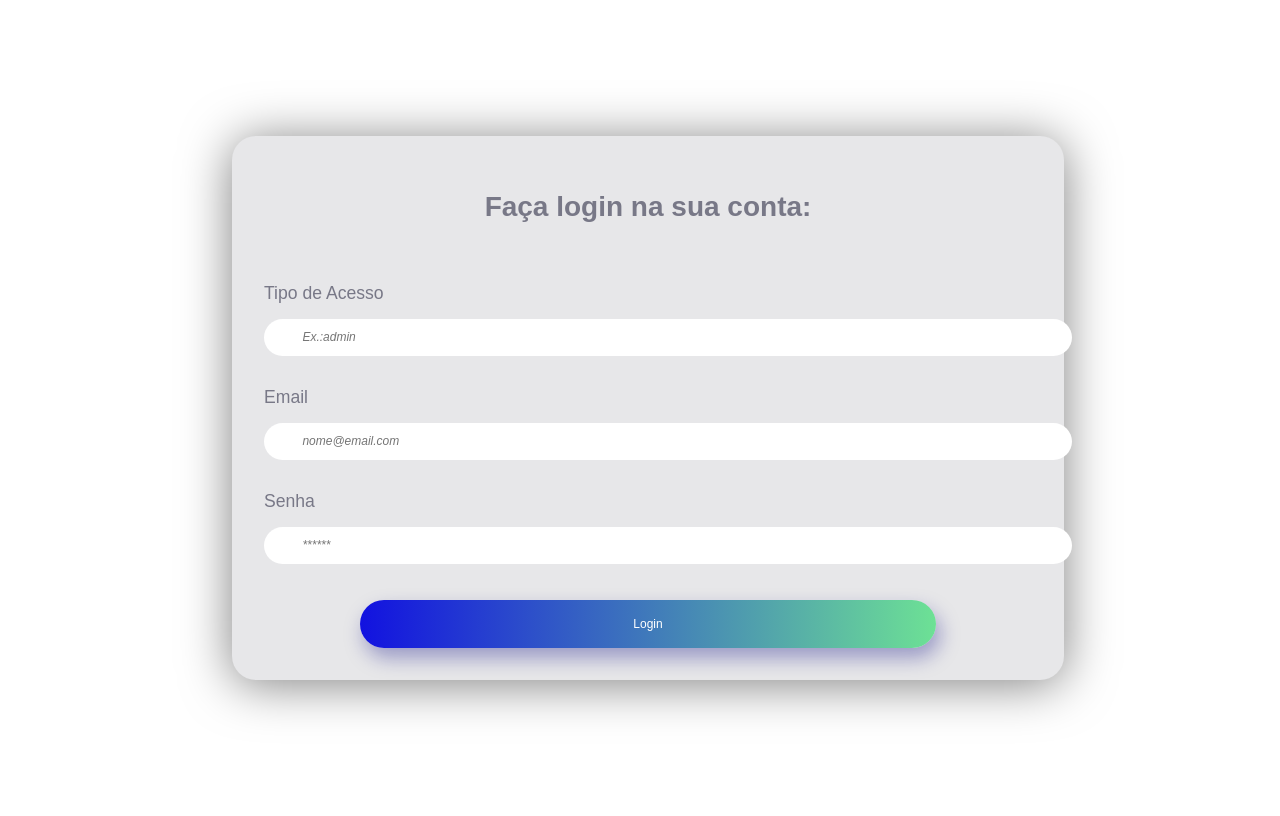
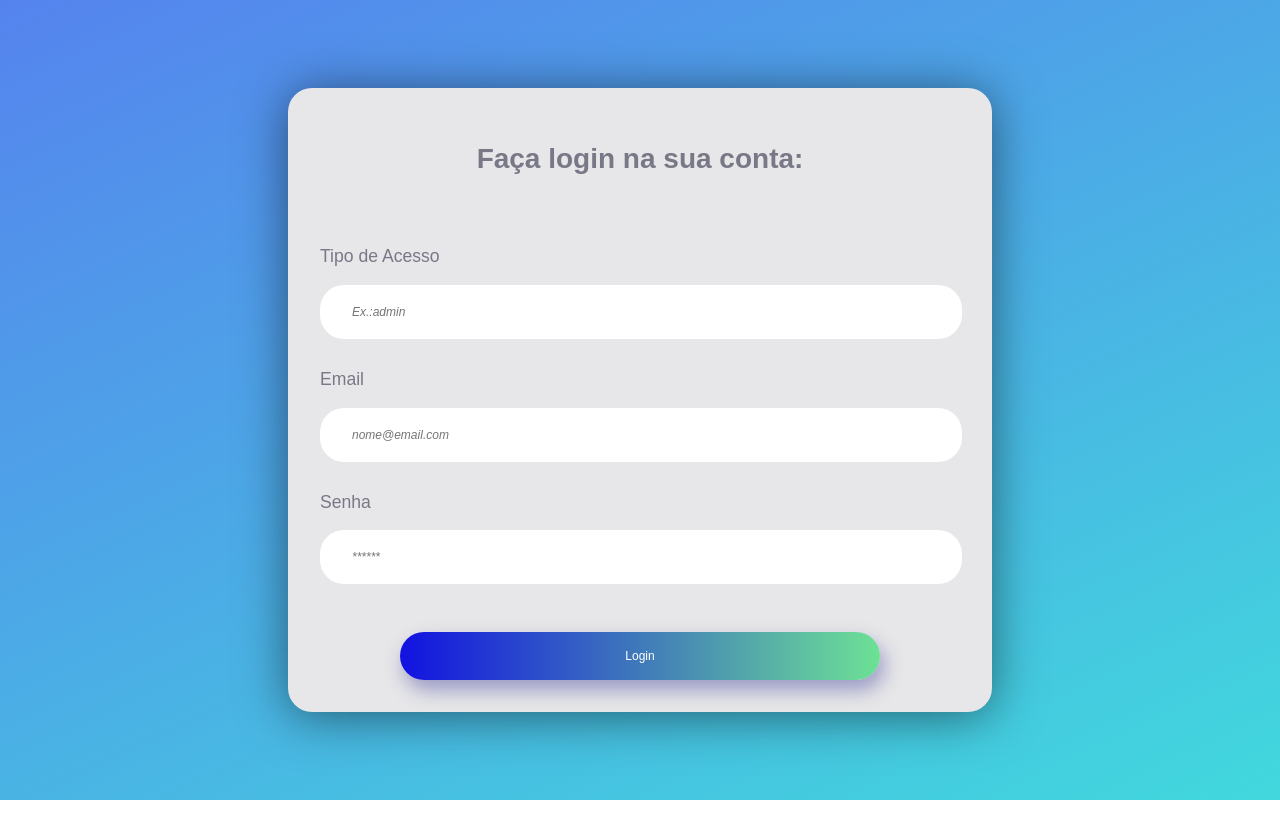
Before and after one commit to thiago-mfernandes/CepCop-React, a React (Create React App) app in the folder cepcop-react/: page /login in a window 1280 px wide. Built offline with nearby package versions, Linux system fonts and the light colour scheme.

Commit message:
Pagina de Login implementada, componentes reutilizados

```diff
--- a/cepcop-react/public/index.html
+++ b/cepcop-react/public/index.html
@@ -17,7 +17,7 @@
     <link rel="stylesheet" href="https://fonts.googleapis.com/css2?family=Fjalla+One&display=swap">
     <title>CepCop</title>
   </head>
-  <body>
+  <body style="margin: 0;">
     <noscript>You need to enable JavaScript to run this app.</noscript>
     <div id="root"></div>
   </body>
--- a/cepcop-react/src/App.css
+++ b/cepcop-react/src/App.css
@@ -1,4 +1,5 @@
 .App {
+    box-sizing: border-box;
     width: 100vw;
     font-size: 16px;
     display: grid;
@@ -6,6 +7,14 @@
     background-color: #e7e7e9;
     transition: background-color 0.5s ease-in-out;
     min-height: 100vh;
+    margin: 0;
+    padding: 0;
+    border: 0;
+    font-family: 'Montserrat', sans-serif;
+    text-decoration: none;
+    border-collapse: collapse;
+    border-spacing: 0;
+    list-style: none;
 
     @media screen and (max-width: 768px) {
         display: block;
--- a/cepcop-react/src/App.tsx
+++ b/cepcop-react/src/App.tsx
@@ -1,5 +1,5 @@
+import { Routes, Route } from "react-router-dom";
 import "./App.css";
-import { Routes, Route } from "react-router-dom";
 import Analisantes from "./pages/analisantes";
 import Atendimentos from "./pages/atendimentos";
 import Coordenadores from "./pages/coordenadores";
--- a/cepcop-react/src/components/UI/Cards/Login/Container.tsx
+++ b/cepcop-react/src/components/UI/Cards/Login/Container.tsx
@@ -2,7 +2,9 @@ import React from "react";
 import { StyledContainer } from "./styled";
 
 function Container(props: { children: React.ReactNode }) {
-    return <StyledContainer>{props.children}</StyledContainer>;
+    return (
+    <StyledContainer>{props.children}</StyledContainer>
+    );
 }
 
 export default Container;
--- a/cepcop-react/src/components/UI/Cards/Login/styled.ts
+++ b/cepcop-react/src/components/UI/Cards/Login/styled.ts
@@ -8,6 +8,22 @@ export const StyledContainer = styled.section`
     justify-content: center;
     height: 100vh;
     width: 100vw;
+    background: linear-gradient(
+        155deg,
+        rgba(85, 131, 238, 1) 0%,
+        rgba(65, 216, 221, 1) 100%
+    );
+    background-repeat: no-repeat;
+    background-size: cover;
+    box-sizing: border-box;
+    margin: 0;
+    padding: 0;
+    border: 0;
+    //------------------------------------------------------->
+    @media screen and (max-width: 768px) {
+        min-height: 100vh;
+        height: 100%;
+    }
 `;
 
 export const StyledContainerBox = styled.div`
@@ -15,14 +31,14 @@ export const StyledContainerBox = styled.div`
     flex-direction: column;
     align-items: center;
     justify-content: space-between;
-    height: 60%;
-    width: 60%;
+    height: 70%;
+    width: 50%;
     background-color: ${cinzaClaro};
     border-radius: 24px;
     box-shadow: 0 4px 50px 0 rgba(0, 0, 0, 0.5);
     padding: 2.5%;
     //-------------------------------------------------------->
-    @media screen and (max-width:768px) {
+    @media screen and (max-width: 768px) {
         height: 60%;
         width: 85%;
         padding: 10%;
--- a/cepcop-react/src/components/UI/Input/styles.ts
+++ b/cepcop-react/src/components/UI/Input/styles.ts
@@ -55,5 +55,6 @@ export const StyledInputEscolherArquivo = styled(Container)`
 export const StyledInputLogin = styled(Container)`
     margin: 0;
     margin-bottom: 2%;
-    width: 100%;
+    width: 95%;
+    height: 6.5vh;
 `;
```
Also changed, not shown: cepcop-react/src/components/GlobalStyle.js (line endings or trailing spaces).
